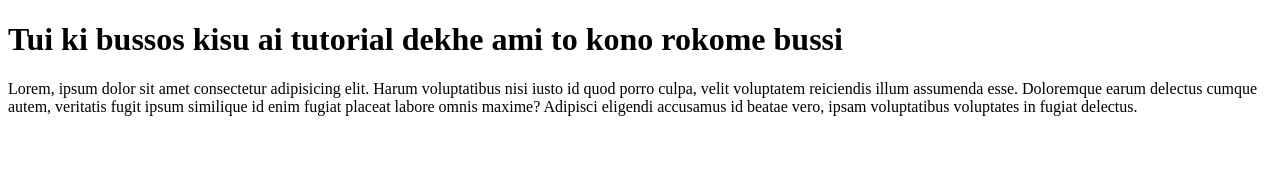
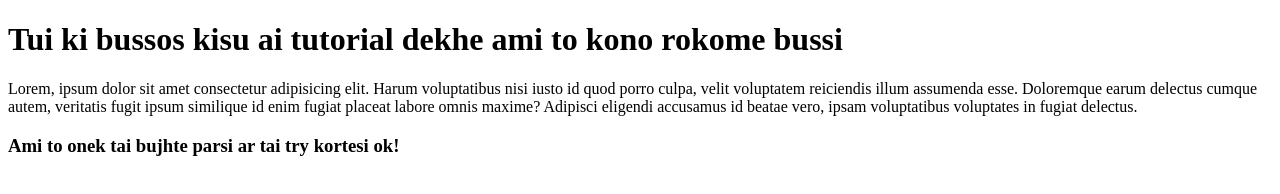
Before and after one commit to mdshawon7787/first-project, a plain HTML site: page index.html in a window 1280 px wide. Drawn offline with Linux system fonts and the light colour scheme.

Commit message:
h3-added

```diff
--- a/index.html
+++ b/index.html
@@ -9,5 +9,6 @@
 <body>
     <h1>Tui ki bussos kisu ai tutorial dekhe ami to kono rokome bussi</h1>
 <p>Lorem, ipsum dolor sit amet consectetur adipisicing elit. Harum voluptatibus nisi iusto id quod porro culpa, velit voluptatem reiciendis illum assumenda esse. Doloremque earum delectus cumque autem, veritatis fugit ipsum similique id enim fugiat placeat labore omnis maxime? Adipisci eligendi accusamus id beatae vero, ipsam voluptatibus voluptates in fugiat delectus.</p>
+<h3>Ami to onek tai bujhte parsi ar tai try kortesi ok!</h3>
 </body>
 </html>
```
